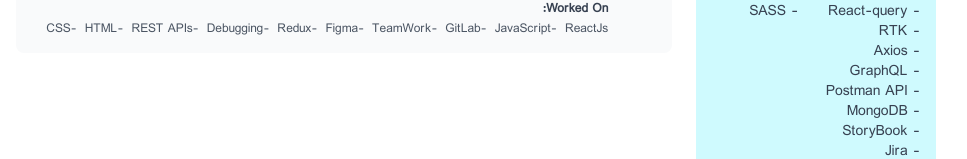
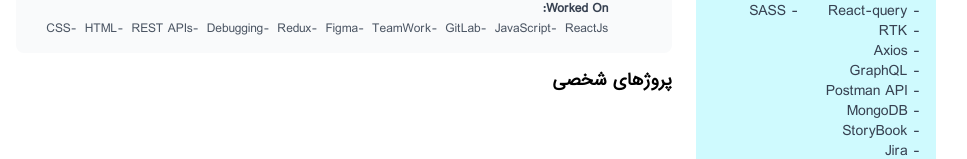
Before and after one commit to omids0/omid_soheilnia_resume, a Next.js app: page / in a window 1280 px wide. Shown: the part 563-722 px from the top of the page, without its empty margins (176-1143 px from the left). Built offline with nearby package versions, Linux system fonts and the light colour scheme.

Commit message:
sampleProjects component added

```diff
--- /dev/null
+++ b/src/components/selfProjects/index.tsx
@@ -0,0 +1,16 @@
+import { type FC } from "react";
+
+const SelfProjects: FC = () => {
+  return (
+    <div className="mt-4">
+      <p className="font-bold text-base mb-4">پروژهای شخصی</p>
+      {/* <div className="flex flex-col gap-2">
+          {experiencesInfo.fa
+            .map((item) => <ExperiencesCard key={item.name} data={item} />)
+            .reverse()}
+        </div> */}
+    </div>
+  );
+};
+
+export default SelfProjects;
--- a/src/pages/index.tsx
+++ b/src/pages/index.tsx
@@ -1,5 +1,6 @@
 import ExperiencesInfo from "@/components/experiencesInfo";
 import PersonalInfo from "@/components/personalInfo";
+import SelfProjects from "@/components/selfProjects";
 
 export default function Home() {
   return (
@@ -8,8 +9,9 @@
         <div className="min-w-[15rem] bg-cyan-100 p-4 rtl m-2 rounded-md">
           <PersonalInfo />
         </div>
-        <div className="w-full p-4 rtl bg-white">
+        <div className="w-full p-4 rtl bg-white max-w-[43rem]">
           <ExperiencesInfo />
+          <SelfProjects />
         </div>
       </div>
     </div>
```
